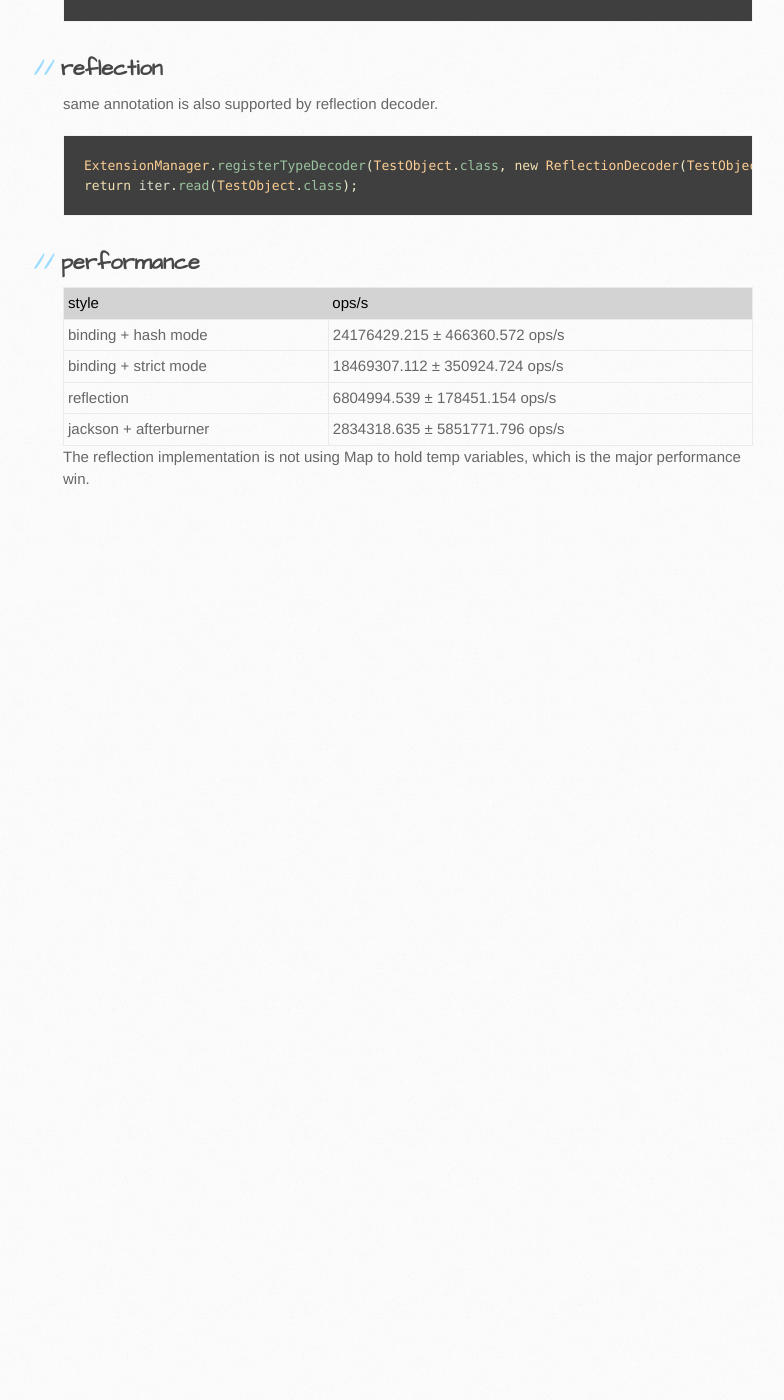
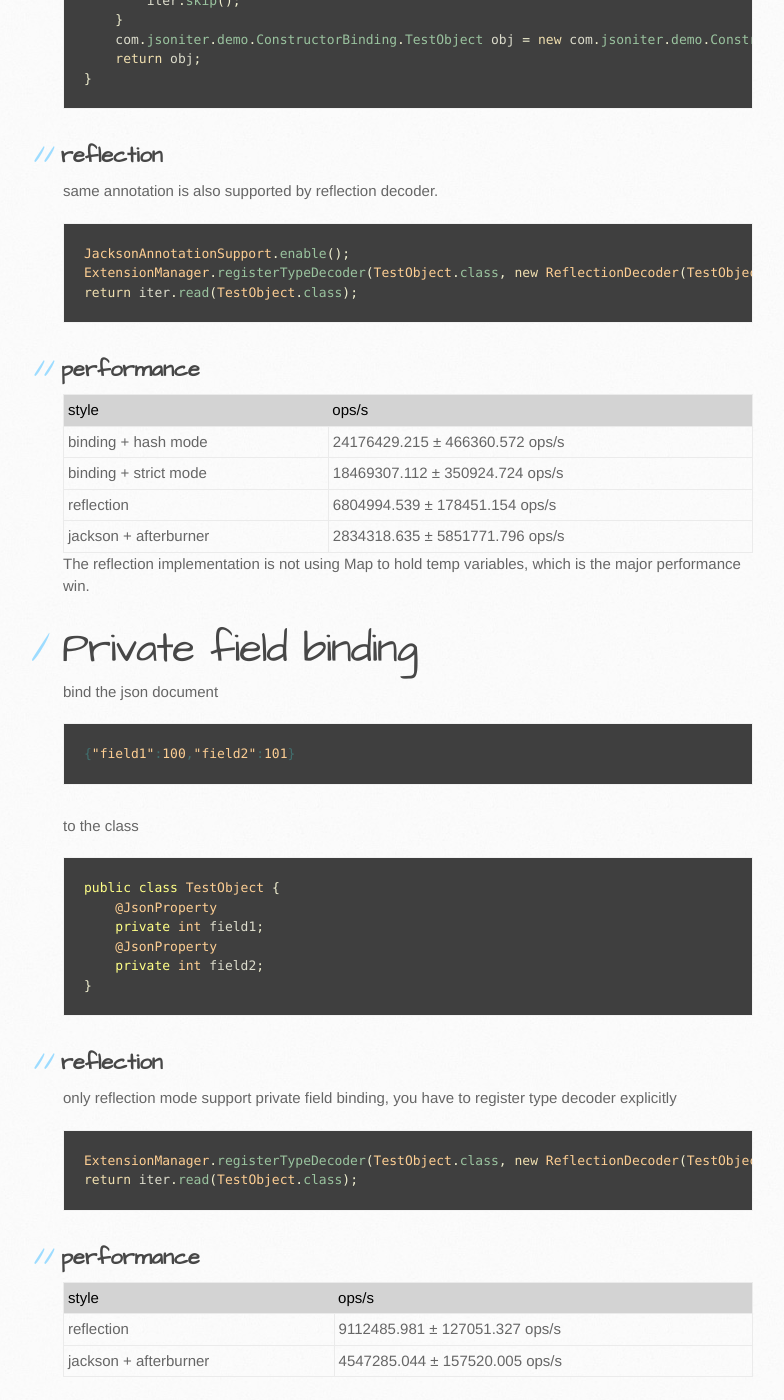
Before and after one commit to json-iterator/json-iterator.github.io, a Jekyll site: the page built from java-features.md, in a window 1280 px wide and 1400 px high, scrolled down 8769 px. Shown: the whole window, without its empty margins (107-891 px from the left). Built offline with Jekyll 4.4.1, drawn with Linux system fonts in a browser that asks for light colours; comment, search, counter and statistics services are not loaded; before the commit the page ends 9302 px from its top, so only the background shows below that; some of the changed text lies outside the part shown.

Commit message:
Update java-features.md

````diff
--- a/java-features.md
+++ b/java-features.md
@@ -6,7 +6,7 @@
 * TOC
 {:toc}
 
-# Simple Object binding
+# Simple object binding
 
 bind the json document
 
@@ -397,6 +397,7 @@
 same annotation is also supported by reflection decoder.
 
 ```java
+JacksonAnnotationSupport.enable();
 ExtensionManager.registerTypeDecoder(TestObject.class, new ReflectionDecoder(TestObject.class));
 return iter.read(TestObject.class);
 ```
@@ -411,3 +412,38 @@
 | jackson + afterburner | 2834318.635 ± 5851771.796  ops/s |
 
 The reflection implementation is not using Map to hold temp variables, which is the major performance win.
+
+# Private field binding
+
+bind the json document
+
+```json
+{"field1":100,"field2":101}
+```
+
+to the class
+
+```java
+public class TestObject {
+    @JsonProperty
+    private int field1;
+    @JsonProperty
+    private int field2;
+}
+```
+
+## reflection
+
+only reflection mode support private field binding, you have to register type decoder explicitly
+
+```java
+ExtensionManager.registerTypeDecoder(TestObject.class, new ReflectionDecoder(TestObject.class));
+return iter.read(TestObject.class);
+```
+
+## performance
+
+| style | ops/s |
+| --- | --- |
+| reflection | 9112485.981 ± 127051.327  ops/s |
+| jackson + afterburner | 4547285.044 ± 157520.005  ops/s |
````
